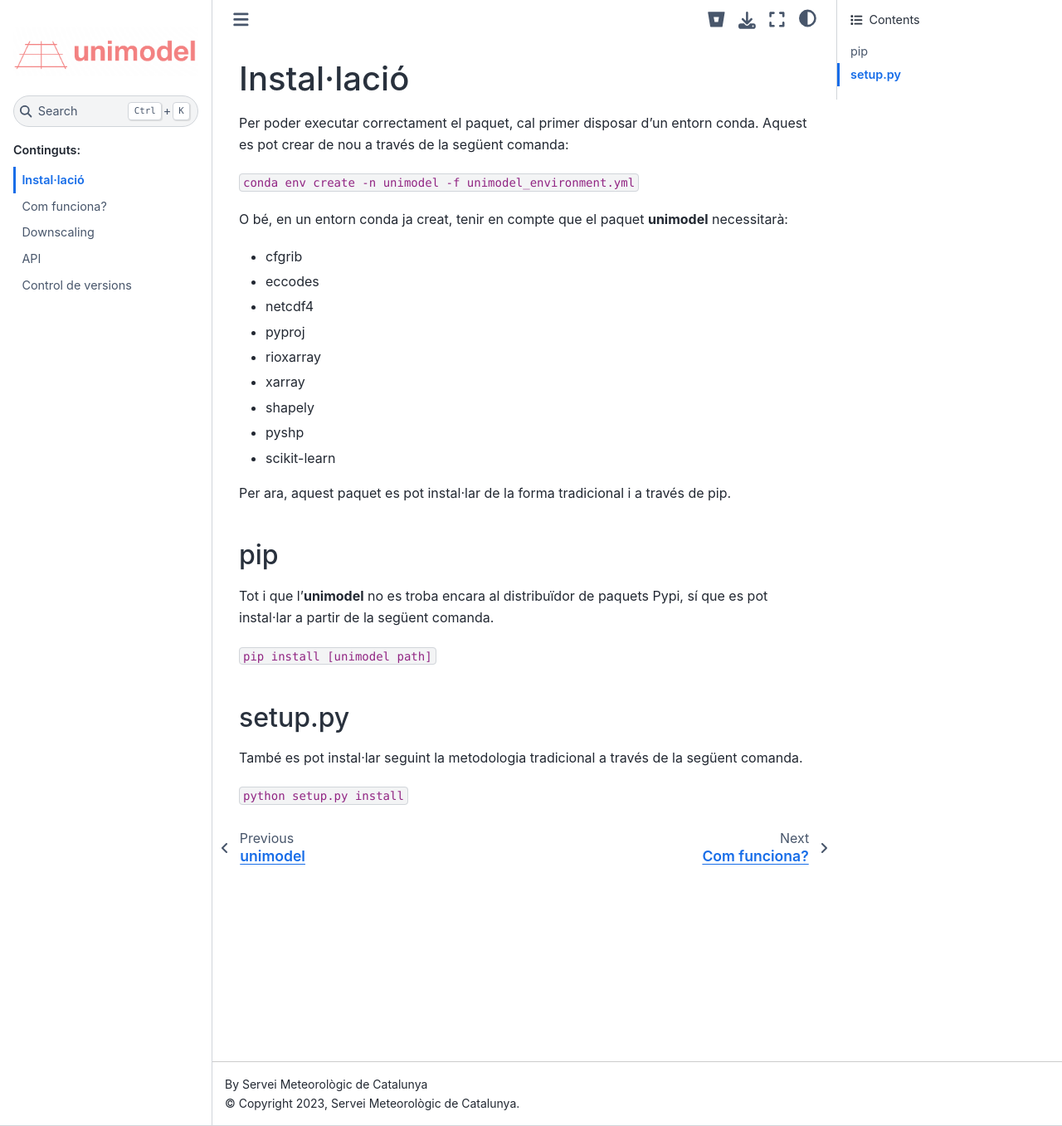
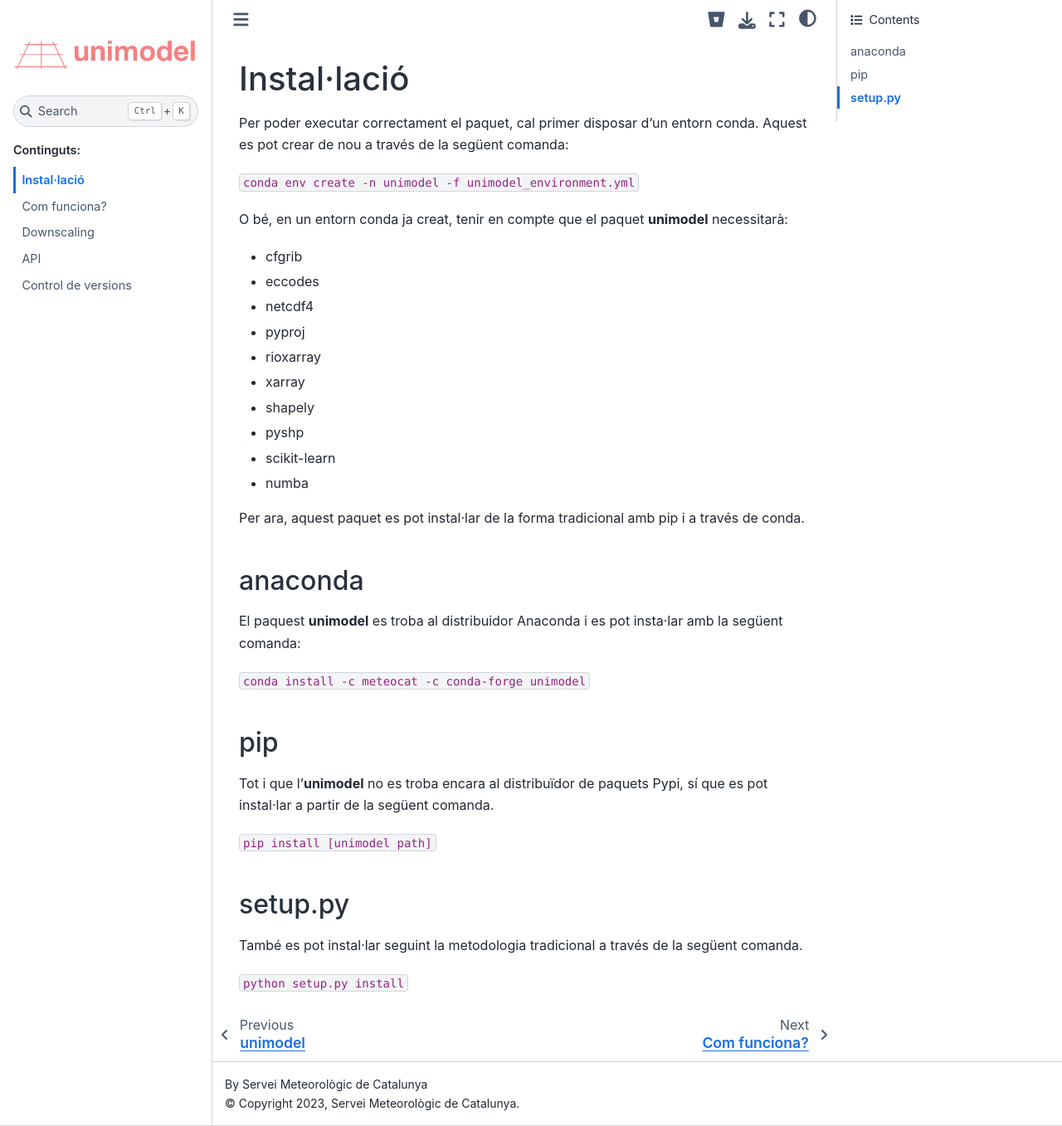
Before and after one commit to meteocat/unimodel, a Sphinx documentation site: the page built from docs/source/installation.rst, in a window 1280 px wide and 1357 px high. Shown: the whole window at 83% size. Built offline with Sphinx 7.4.7 and the Sphinx Book theme 1.1.4, drawn with Linux system fonts in a browser that asks for light colours.

```diff
--- a/docs/source/installation.rst
+++ b/docs/source/installation.rst
@@ -17,8 +17,16 @@ O bé, en un entorn conda ja creat, tenir en compte que el paquet **unimodel** n
 - shapely
 - pyshp
 - scikit-learn
+- numba
 
-Per ara, aquest paquet es pot instal·lar de la forma tradicional i a través de pip.
+Per ara, aquest paquet es pot instal·lar de la forma tradicional amb pip i a través de conda.
+
+anaconda
+--------
+
+El paquest **unimodel** es troba al distribuidor Anaconda i es pot insta·lar amb la següent comanda:
+
+``conda install -c meteocat -c conda-forge unimodel``
 
 pip
 ---
```
Also changed, not shown: README.md (+3 -2 lines), docs/source/_static/img/logo_unimodel_trans.png (added).
